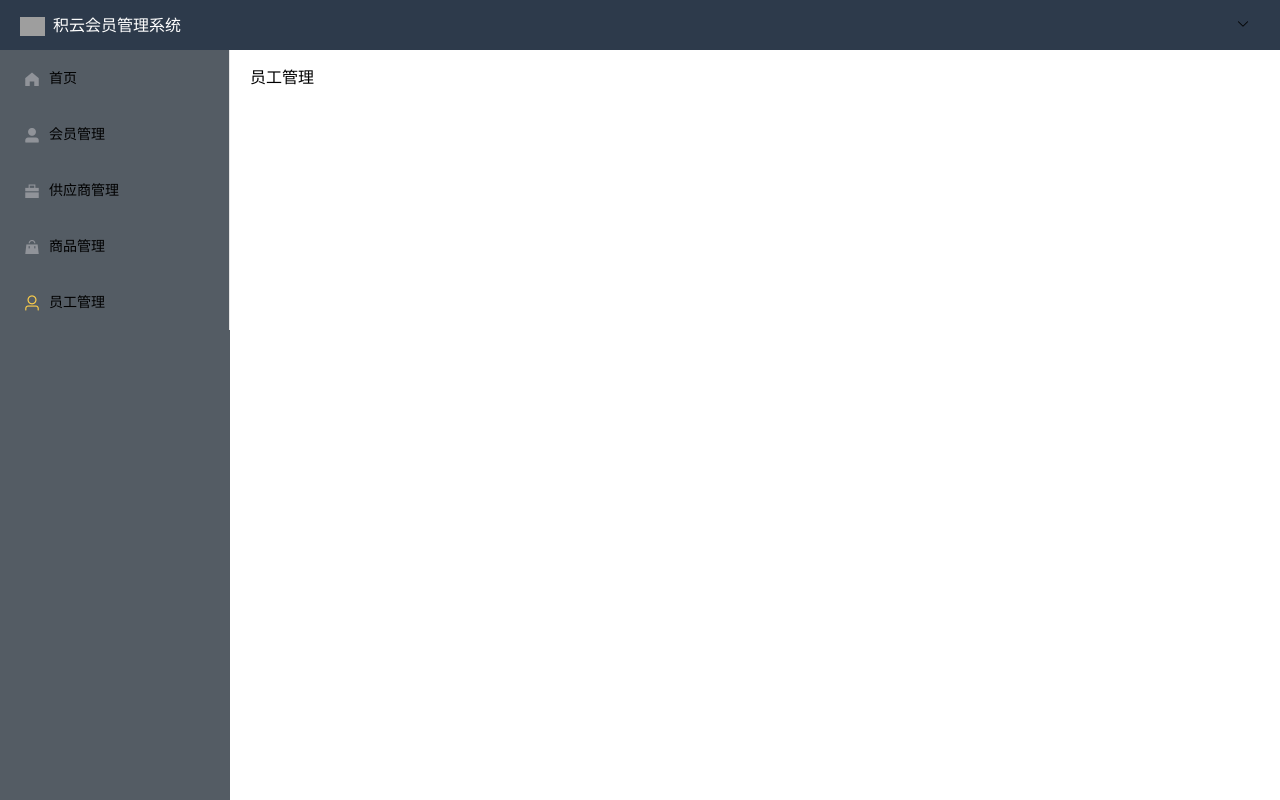
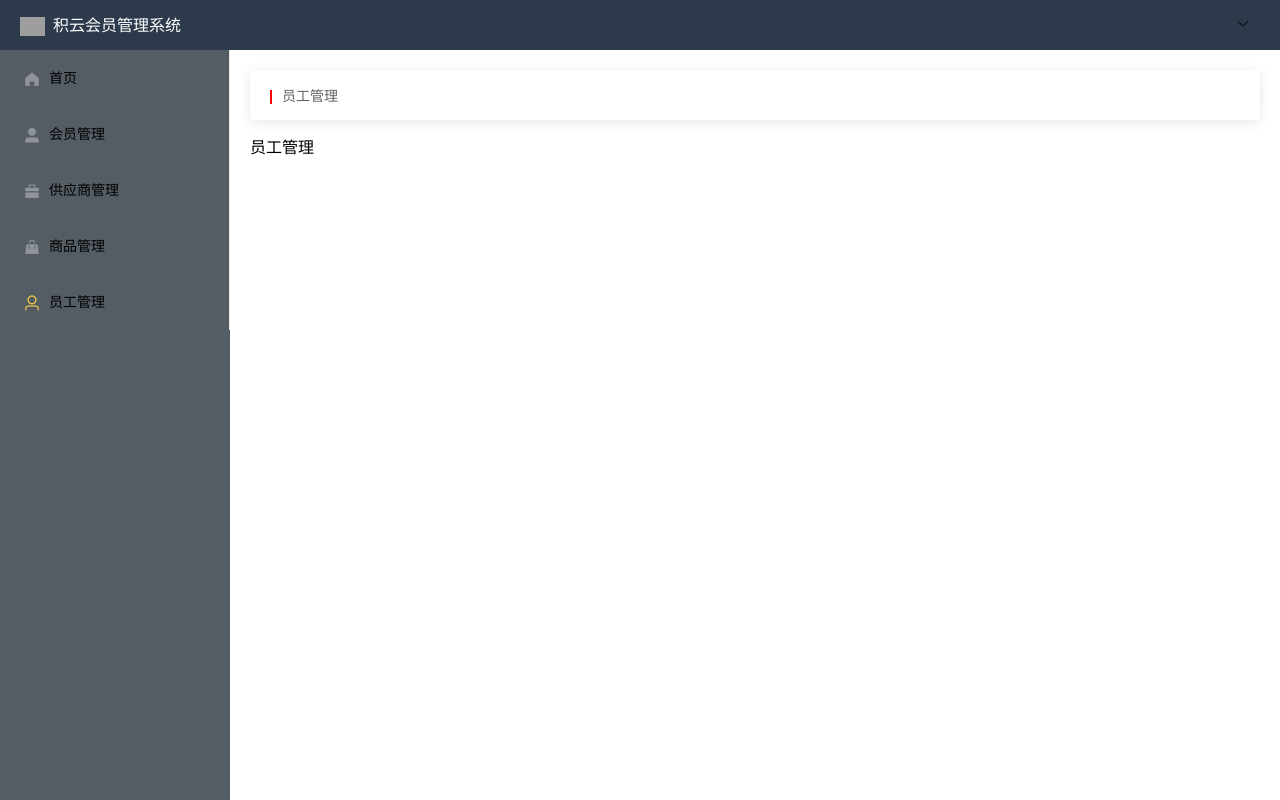
Before and after one commit to luzhengJ/member, a Vue app: page /#/staff in a window 1280 px wide. Built offline with nearby package versions, Linux system fonts and the light colour scheme; grey boxes are pictures that could not be loaded.

Commit message:
feat(custom): 实现面包屑导航封装

```diff
--- /dev/null
+++ b/src/layout/AppMain/Link.vue
@@ -0,0 +1,36 @@
+<template>
+  <div class="link">
+    <el-breadcrumb separator="/">
+      <el-breadcrumb-item class="item" :to="{ path: '/' }">
+      {{BreakTitle}}</el-breadcrumb-item>
+    </el-breadcrumb>
+  </div>
+</template>
+<script>
+export default {
+    data () {
+        return {
+
+        }
+    },
+    computed:{
+        BreakTitle(){
+            return this.$route.meta?.title
+        }
+    }
+
+}
+</script>
+<style lang="scss" scoped>
+.el-breadcrumb{
+    height: 10px;
+    padding: 20px;
+    border-radius: 4px;
+    background-color: #fff;
+    box-shadow: 0 2px 12px 0 rgb(0 0 0 / 10%);
+}
+.item{
+    border-left: 2px solid red;
+    padding-left: 10px;
+}
+</style>
--- a/src/layout/AppMain/index.vue
+++ b/src/layout/AppMain/index.vue
@@ -1,5 +1,26 @@
 <template>
     <div class="app-main">
-        <router-view></router-view>
+        <app-link v-if="!controlLink"></app-link>
+           <router-view></router-view>
     </div>
 </template>
+<script>
+import AppLink from "./Link"
+export default {
+    data () {
+        return {
+
+        }
+    },
+    computed:{
+        controlLink(){
+            return this.$route.path === "/index"
+        }
+    },
+    components: {
+        AppLink
+    }
+}
+</script>
+<style lang="scss" scoped>
+</style>
--- a/src/main.js
+++ b/src/main.js
@@ -5,6 +5,7 @@ import store from './store'
 import ElementUI from 'element-ui';
 import 'element-ui/lib/theme-chalk/index.css';
 import "./style/reset.css"
+import "./style/common.css"
 
 Vue.config.productionTip = false
 Vue.use(ElementUI);
--- a/src/router/index.js
+++ b/src/router/index.js
@@ -24,27 +24,42 @@ const routes = [
       {
         path:"index",
         name:"index",
-        component: () => import("../views/index")
+        component: () => import("../views/index"),
+        meta:{
+          "title":"首页"
+        }
       },
       {
         path:"member",
         name:"member",
-        component: () => import("../views/member")
+        component: () => import("../views/member"),
+        meta:{
+          "title":"会员管理"
+        }
       },
       {
         path:"supplier",
         name:"supplier",
-        component: () => import("../views/supplier")
+        component: () => import("../views/supplier"),
+        meta:{
+          "title":"供应商管理"
+        }
       },
       {
         path:"goods",
         name:"goods",
-        component: () => import("../views/goods")
+        component: () => import("../views/goods"),
+        meta:{
+          "title":"商品管理"
+        }
       },
       {
         path:"staff",
         name:"staff",
-        component: () => import("../views/staff")
+        component: () => import("../views/staff"),
+        meta:{
+          "title":"员工管理"
+        }
       },
     ]
   },
--- /dev/null
+++ b/src/style/common.css
@@ -0,0 +1 @@
+.mt-2{margin-top: 20px;}
--- a/src/views/goods/index.vue
+++ b/src/views/goods/index.vue
@@ -1,5 +1,5 @@
 <template>
-    <div class="goods">
+    <div class="mt-2">
         商品管理
     </div>
 </template>
--- a/src/views/member/index.vue
+++ b/src/views/member/index.vue
@@ -1,5 +1,5 @@
 <template>
-    <div class="member">
+    <div class="mt-2">
         会员管理
     </div>
 </template>
--- a/src/views/staff/index.vue
+++ b/src/views/staff/index.vue
@@ -1,5 +1,5 @@
 <template>
-    <div class="staff">
+    <div class="mt-2">
         员工管理
     </div>
 </template>
--- a/src/views/supplier/index.vue
+++ b/src/views/supplier/index.vue
@@ -1,5 +1,5 @@
 <template>
-    <div class="supplier">
+    <div class="mt-2">
         供应商管理
     </div>
 </template>
```
